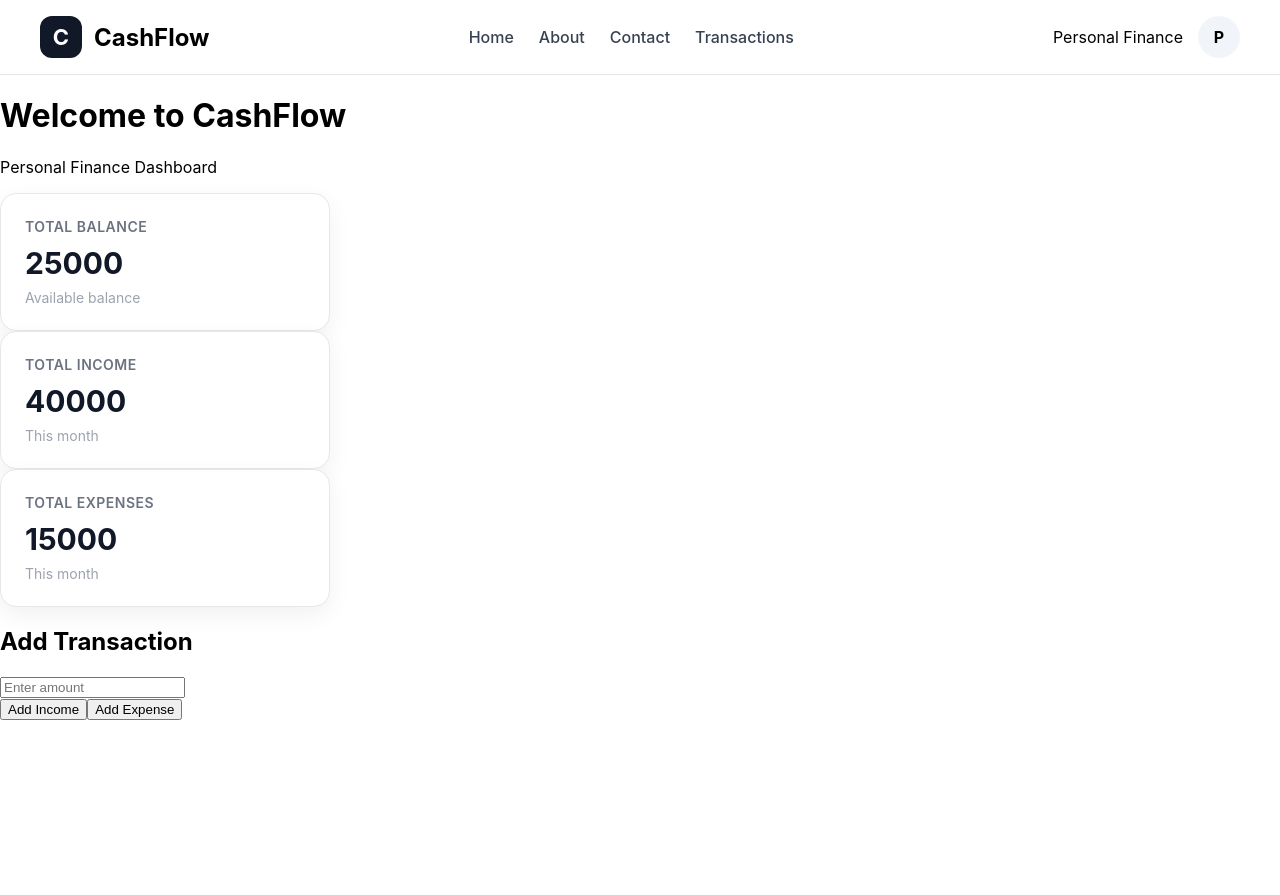
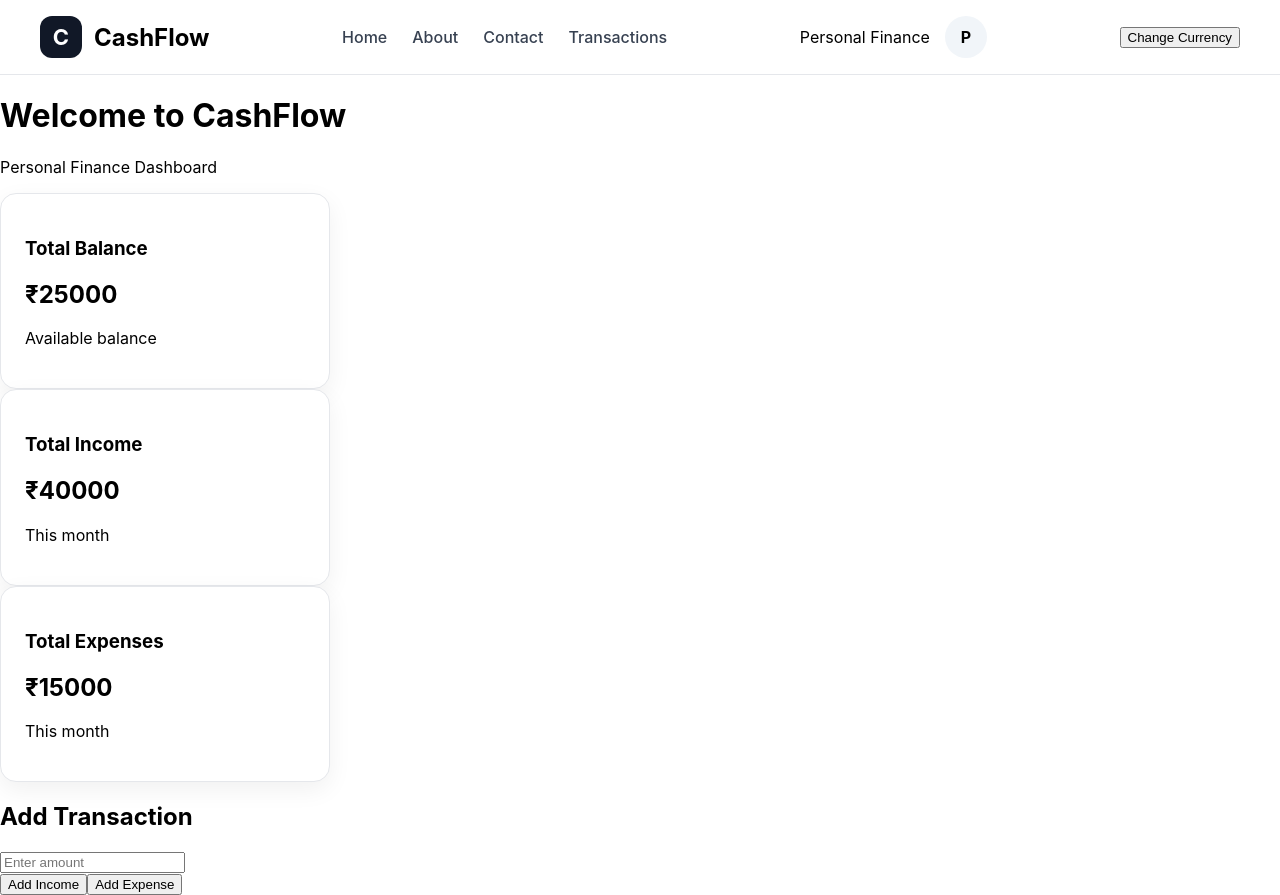
Before and after one commit to Dipalsharma/Cashflow, a React (Create React App) app: page / in a window 1280 px wide. Before the commit the page ends 800 px from the top, so only its background shows below. Built offline with nearby package versions, Linux system fonts and the light colour scheme.

Commit message:
Complete Week 6 advanced React hooks

```diff
--- a/src/App.js
+++ b/src/App.js
@@ -7,8 +7,11 @@ import About from "./pages/About/About";
 import Contact from "./pages/Contact/Contact";
 import Transactions from "./pages/Transactions/Transactions";
 
+import { FinanceProvider } from "./context/FinanceContext";
+
 function App() {
   return (
+    <FinanceProvider>
       <BrowserRouter>
         <Navbar />
 
@@ -19,6 +22,7 @@ function App() {
           <Route path="/transactions" element={<Transactions />} />
         </Routes>
       </BrowserRouter>
+    </FinanceProvider>
   );
 }
 
--- a/src/components/Navbar/Navbar.jsx
+++ b/src/components/Navbar/Navbar.jsx
@@ -1,8 +1,9 @@
 import React from "react";
 import { Link } from "react-router-dom";
 import "./Navbar.css";
-
+import { useFinance } from "../../context/FinanceContext";
 const Navbar = () => {
+  const { currency, setCurrency } = useFinance();
   return (
     <nav className="navbar">
       <div className="logo">
@@ -21,6 +22,9 @@ const Navbar = () => {
         <span>Personal Finance</span>
         <div className="profile-circle">P</div>
       </div>
+      <button onClick={() => setCurrency(currency === "₹" ? "$" : "₹")}>
+       Change Currency
+      </button>
     </nav>
   );
 };
--- a/src/components/SummaryCard/SummaryCard.jsx
+++ b/src/components/SummaryCard/SummaryCard.jsx
@@ -1,18 +1,20 @@
 import React from "react";
+import { useFinance } from "../../context/FinanceContext";
 import "./SummaryCard.css";
 
 const SummaryCard = ({ title, amount, description }) => {
+  const { currency } = useFinance();
+
   return (
     <div className="summary-card">
-      <p className="summary-title">{title}</p>
+      <h3>{title}</h3>
 
-      <h2 className="summary-amount">
+      <h2>
+        {currency}
         {amount}
       </h2>
 
-      <p className="summary-description">
-        {description}
-      </p>
+      <p>{description}</p>
     </div>
   );
 };
--- a/src/components/TransactionForm/TransactionForm.jsx
+++ b/src/components/TransactionForm/TransactionForm.jsx
@@ -1,14 +1,16 @@
-import React, { useState } from "react";
+import React, { useState, useRef } from "react";
 import "./TransactionForm.css";
 
 const TransactionForm = ({ addIncome, addExpense }) => {
   const [amount, setAmount] = useState("");
+  const amountRef = useRef(null);
 
   const handleIncome = () => {
     if (amount === "") return;
 
     addIncome(Number(amount));
     setAmount("");
+    amountRef.current.focus();
   };
 
   const handleExpense = () => {
@@ -16,6 +18,7 @@ const TransactionForm = ({ addIncome, addExpense }) => {
 
     addExpense(Number(amount));
     setAmount("");
+    amountRef.current.focus();
   };
 
   return (
@@ -27,6 +30,7 @@ const TransactionForm = ({ addIncome, addExpense }) => {
         placeholder="Enter amount"
         value={amount}
         onChange={(e) => setAmount(e.target.value)}
+          ref={amountRef}
       />
 
       <div className="transaction-buttons">
--- /dev/null
+++ b/src/context/FinanceContext.jsx
@@ -0,0 +1,19 @@
+import React, { createContext, useContext, useState } from "react";
+
+const FinanceContext = createContext();
+
+export const FinanceProvider = ({ children }) => {
+  const [currency, setCurrency] = useState("₹");
+
+  return (
+    <FinanceContext.Provider value={{ currency, setCurrency }}>
+      {children}
+    </FinanceContext.Provider>
+  );
+};
+
+export const useFinance = () => {
+  return useContext(FinanceContext);
+};
+
+export default FinanceContext;
--- a/src/pages/Home/Home.jsx
+++ b/src/pages/Home/Home.jsx
@@ -1,4 +1,4 @@
-import React, { useState ,useEffect } from "react";
+import React, { useState, useEffect, useMemo, useCallback } from "react";
 import Summarycard from "../../components/SummaryCard/SummaryCard";
 import TransactionForm from "../../components/TransactionForm/TransactionForm";
 
@@ -6,13 +6,17 @@ const Home = () => {
   const [income, setIncome] = useState(40000);
   const [expenses, setExpenses] = useState(15000);
 
-  // Balance is calculated automatically
-  const balance = income - expenses;
+  // Calculate balance using useMemo
+  const balance = useMemo(() => {
+    return income - expenses;
+  }, [income, expenses]);
 
+  // Update document title when balance changes
   useEffect(() => {
     document.title = `CashFlow | Balance: ₹${balance}`;
   }, [balance]);
 
+  // Component lifecycle
   useEffect(() => {
     console.log("CashFlow Home component mounted");
 
@@ -20,15 +24,16 @@ useEffect(() => {
       console.log("CashFlow Home component unmounted");
     };
   }, []);
-  // Add income
-  const addIncome = (amount) => {
-    setIncome(income + amount);
-  };
 
-  // Add expense
-  const addExpense = (amount) => {
-    setExpenses(expenses + amount);
-  };
+  // Add income using useCallback
+  const addIncome = useCallback((amount) => {
+    setIncome((prevIncome) => prevIncome + amount);
+  }, []);
+
+  // Add expense using useCallback
+  const addExpense = useCallback((amount) => {
+    setExpenses((prevExpenses) => prevExpenses + amount);
+  }, []);
 
   return (
     <div className="home">
@@ -37,7 +42,6 @@ useEffect(() => {
       <p>Personal Finance Dashboard</p>
 
       <div className="summary-container">
-
         <Summarycard
           title="Total Balance"
           amount={balance}
@@ -55,14 +59,12 @@ useEffect(() => {
           amount={expenses}
           description="This month"
         />
-
       </div>
 
       <TransactionForm
         addIncome={addIncome}
         addExpense={addExpense}
       />
-
     </div>
   );
 };
```
Lines whose indentation alone changed are shown as unchanged.
